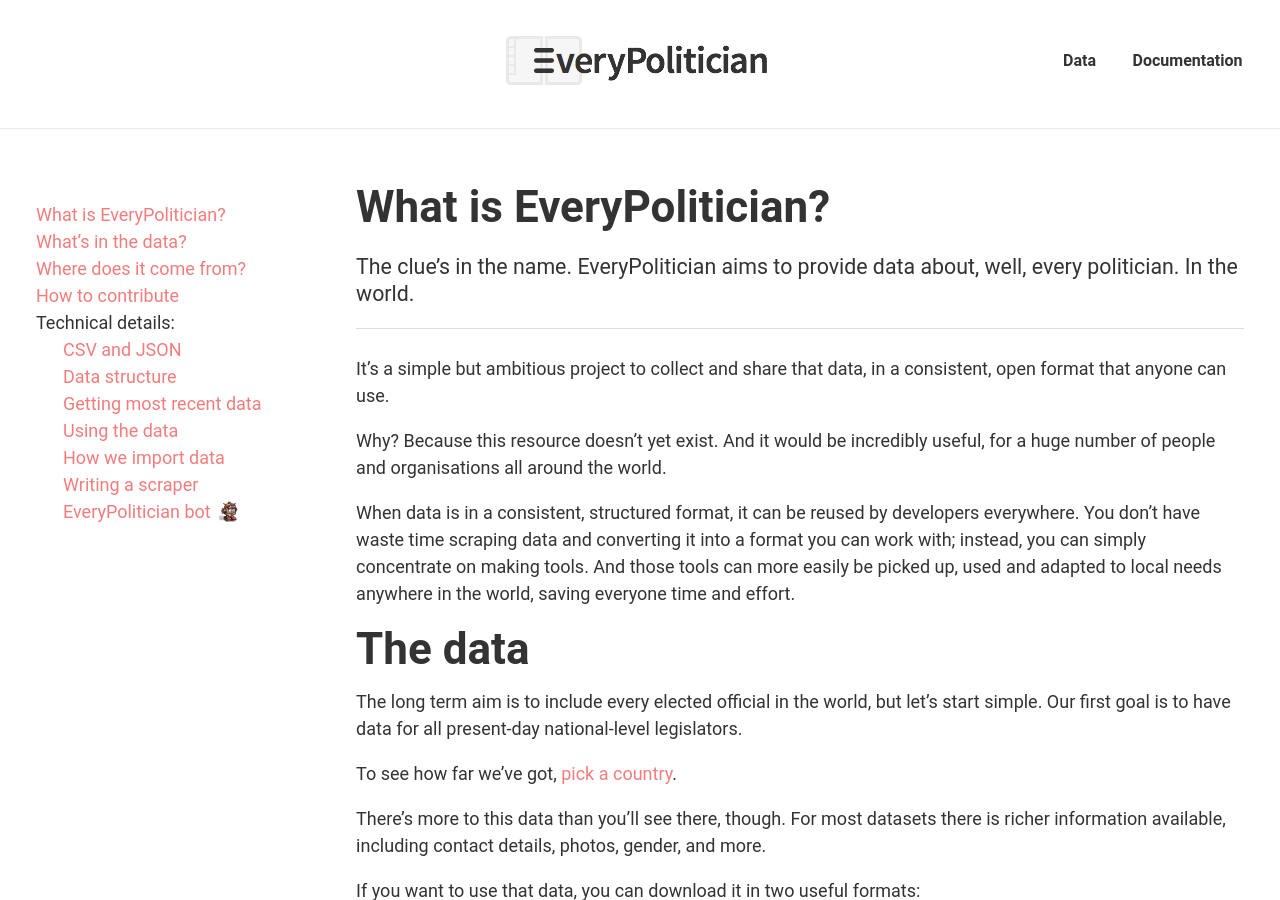
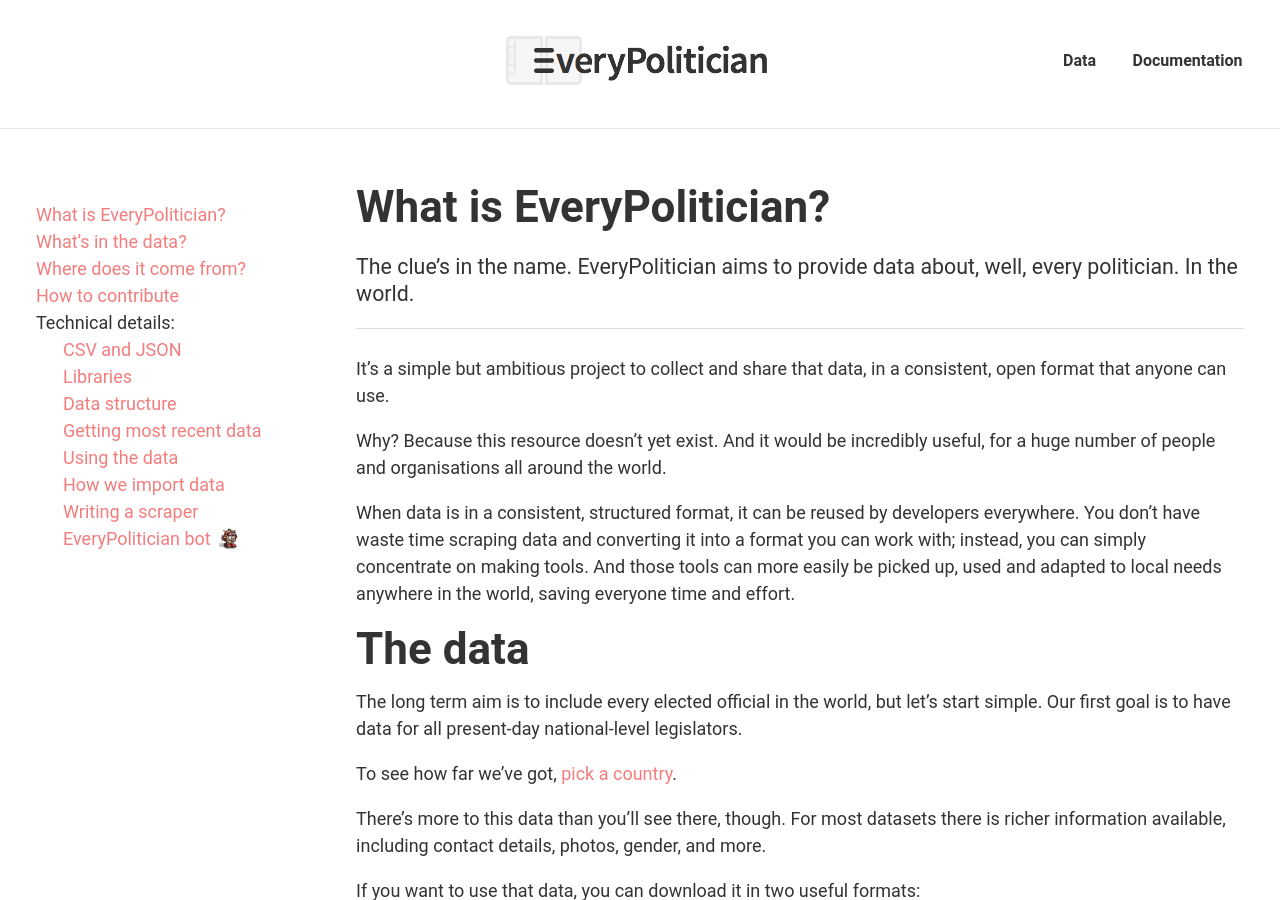
Before and after one commit to everypolitician/everypolitician-docs, a Jekyll site: the page built from index.html, in a window 1280 px wide and 900 px high. Built offline with Jekyll 4.4.1, drawn with Linux system fonts in a browser that asks for light colours; nearby versions of some CDN libraries.

Commit message:
add libraries page to navigation

```diff
--- a/_includes/navigation.html
+++ b/_includes/navigation.html
@@ -7,6 +7,7 @@
   <li>
       <ul class="unstyled-list">
         <li><a href="technical.html">CSV and JSON</a></li>
+        <li><a href="libraries.html">Libraries</a></li>
         <li><a href="data_structure.html">Data structure</a></li>
         <li><a href="repo_structure.html">Getting most recent data</a></li>
         <li><a href="use_the_data.html">Using the data</a></li>
```
